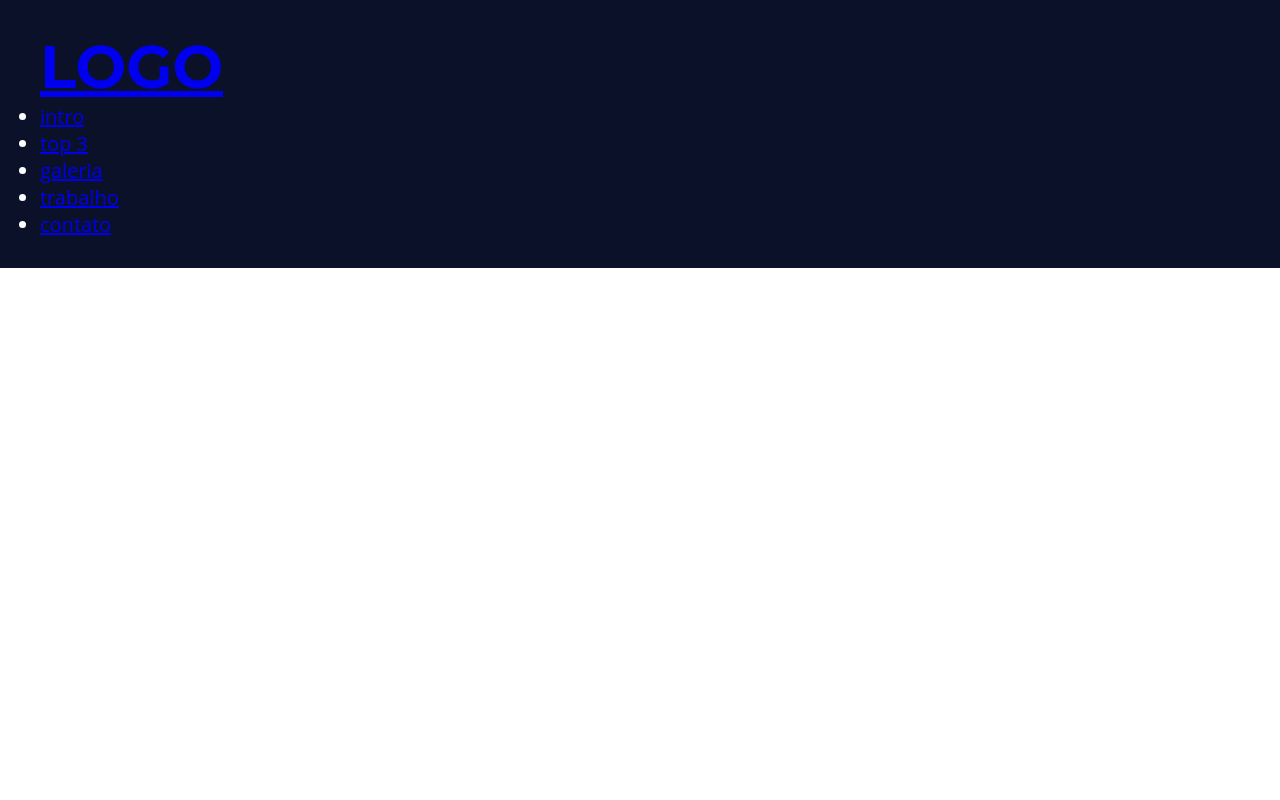
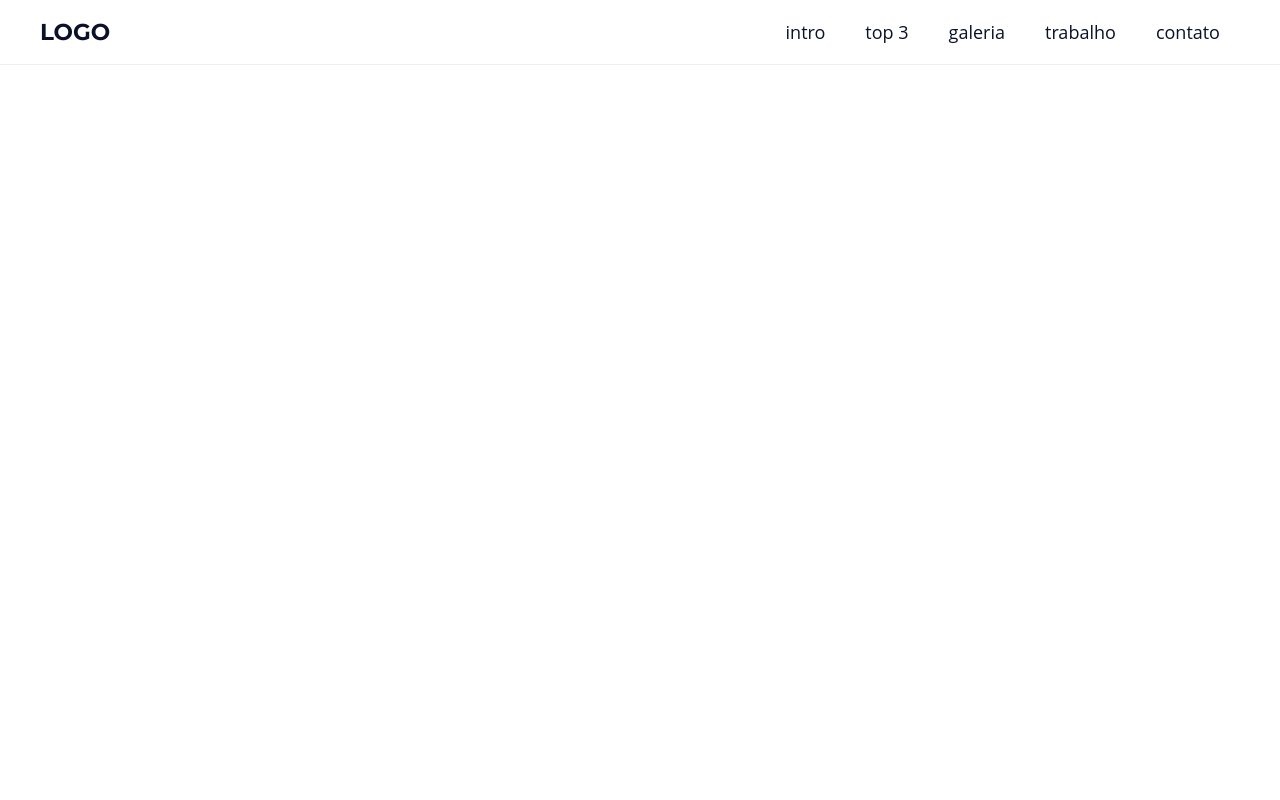
Before and after one commit to MarcosSamuelCampos/landingPage, a plain HTML site: page index.html in a window 1280 px wide. Shown: the top 800 px of the page. Drawn offline with Linux system fonts and the light colour scheme.

Commit message:
estilizando o menu de navegacao

```diff
--- a/assets/css/style.css
+++ b/assets/css/style.css
@@ -1,6 +1,8 @@
 :root{
     --primary-color: #0a1128;
     --color-white: #FFFFFF;
+    --light-gray-color: #EEEEEE;
+    --crimson-color: crimson;
     --gap: 3rem;
 }
 
@@ -26,6 +28,9 @@ h1,h2,h3,h4,h5,h6{
 h1{
     font-size: 6rem;
 }
+a{
+    text-decoration: none;
+}
 
 .main-background{
     background-image: url('/assets/img/main-background.svg');
@@ -45,3 +50,50 @@ h1{
 .section{
     min-height: 100vh;
 }
+.menu{
+    background-color: var(--color-white);
+    position: fixed;
+    top: 0;
+    left: 0;
+    right: 0;
+    width: 100vw;
+    border-bottom: 1px solid var(--light-gray-color);
+}
+.menu-content{
+    display: flex;
+    justify-content: space-between;
+    align-items: center;
+    padding: 0 3rem;
+
+}
+.menu h1{
+    font-size: 2.3rem;
+}
+.menu h1 a{
+    color: var(--primary-color);
+}
+.menu ul{
+    display: flex;
+    list-style: none;
+}
+.menu ul li a{
+    display: block;
+    padding: 2rem;
+    font-size: 1.8rem;
+    color: var(--primary-color);
+    position: relative;
+}
+.menu ul li a::after{
+    content: '';
+    position: absolute;
+    bottom: 1rem;
+    left: 50%;
+    width: 0;
+    height: 0.2rem;
+    background-color: var(--crimson-color);
+    transition: all 200ms ease-in-out;
+}
+.menu ul li a:hover:after{
+    width: 50%;
+    left: 25%;
+}
```
